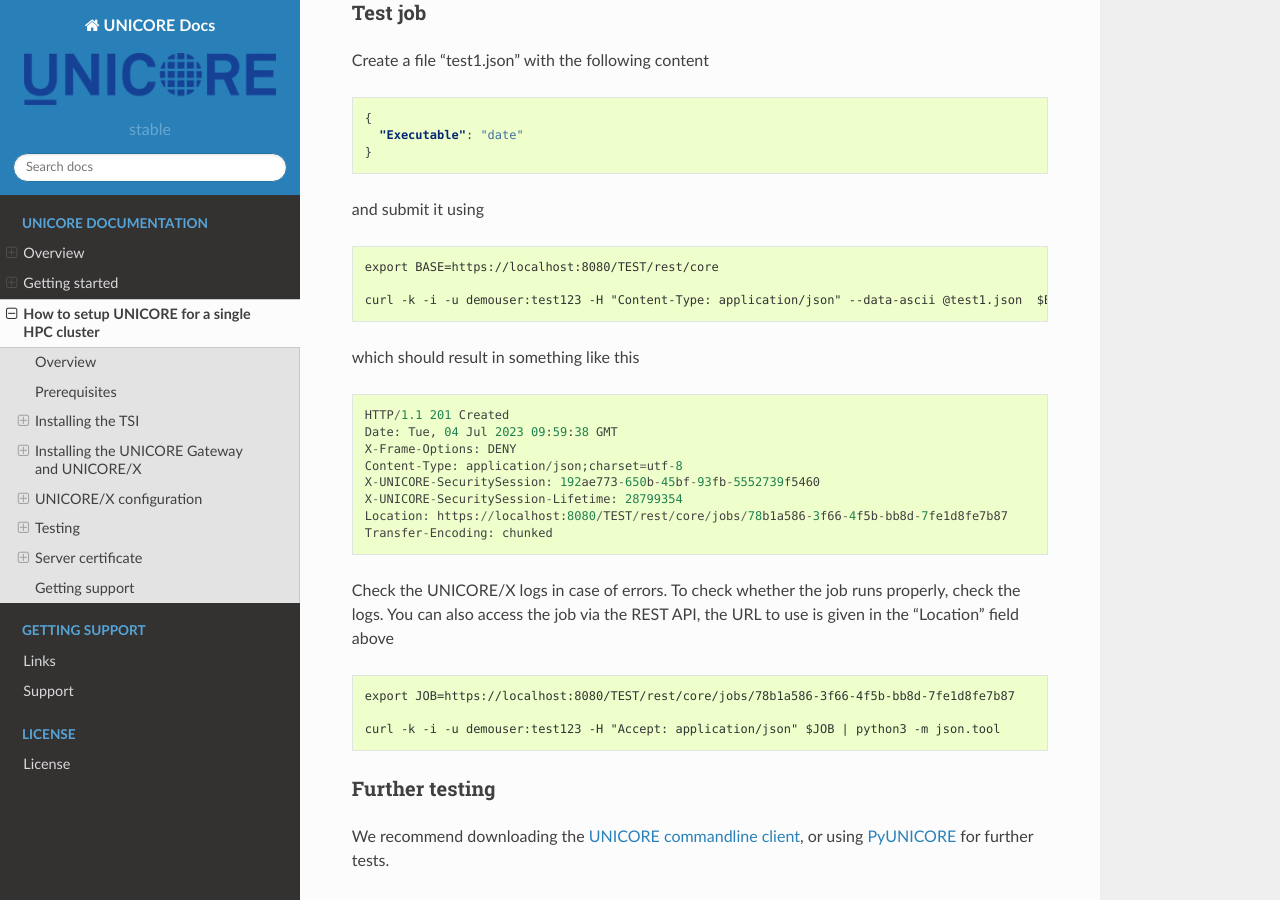
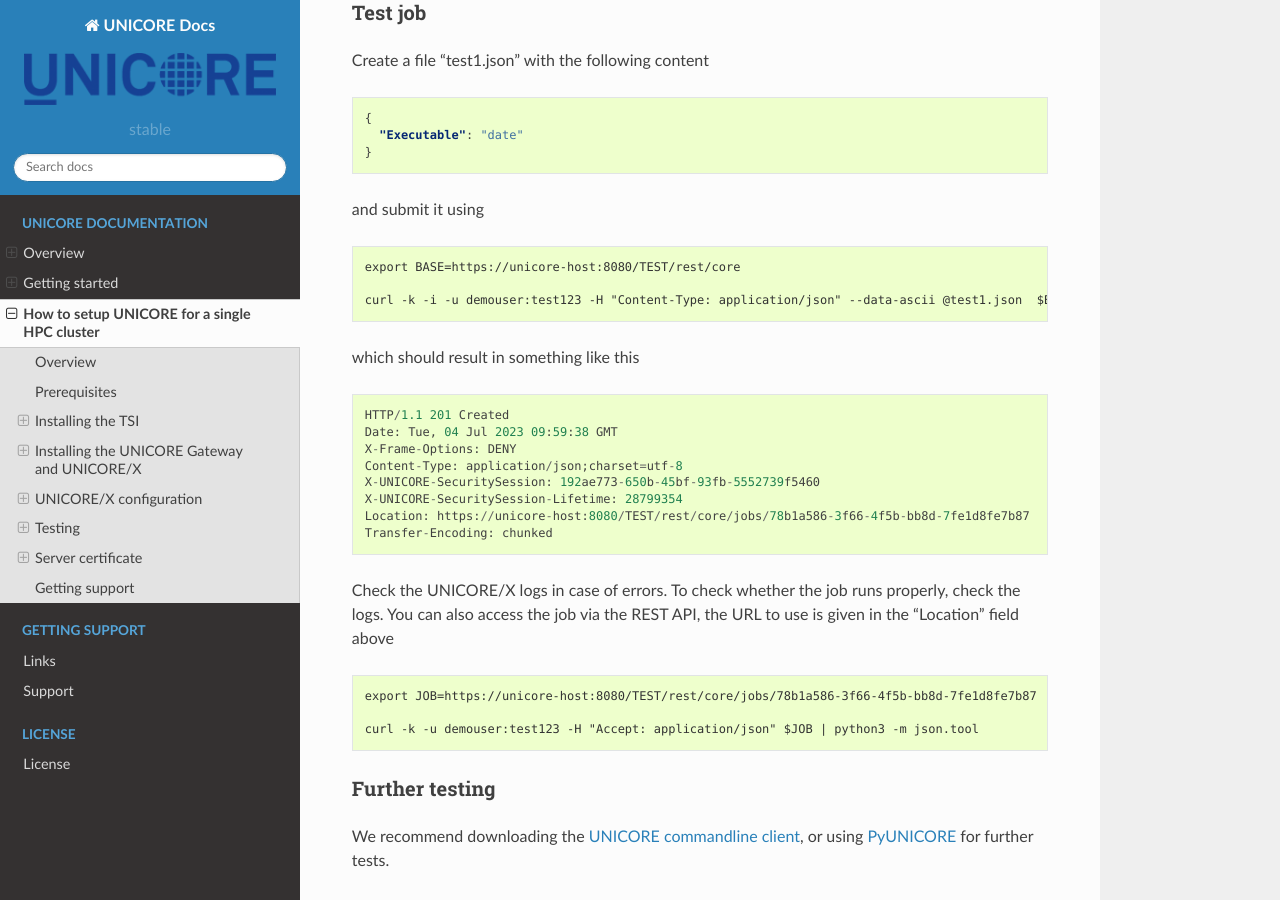
Before and after one commit to UNICORE-EU/unicore-docs, a Sphinx documentation site: the page built from source/howto-singlecluster.rst, in a window 1280 px wide and 900 px high, scrolled down 7067 px. Built offline with Sphinx 7.4.7 and the Read the Docs theme 2.0.0, drawn with Linux system fonts in a browser that asks for light colours; some of the changed lines change nothing that is shown; some of the changed text lies outside the part shown.

Commit message:
typos in testing examples

```diff
--- a/source/howto-singlecluster.rst
+++ b/source/howto-singlecluster.rst
@@ -317,7 +317,7 @@
 
 .. code:: console
 
-  export BASE=https://localhost:8080/TEST/rest/core
+  export BASE=https://unicore-host:8080/TEST/rest/core
 
   curl -k -u demouser:test123 -H "Accept: application/json" $BASE?fields=client | python3 -m json.tool
 
@@ -352,7 +352,7 @@
 
 .. code:: console
 
-  export BASE=https://localhost:8080/TEST/rest/core
+  export BASE=https://unicore-host:8080/TEST/rest/core
 
   curl -k -H "Accept: application/json" $BASE/factories/default_target_system_factory?fields=resources | python3 -m json.tool
 
@@ -388,7 +388,7 @@
 
 .. code:: console
 
-  export BASE=https://localhost:8080/TEST/rest/core
+  export BASE=https://unicore-host:8080/TEST/rest/core
 
   curl -k -i -u demouser:test123 -H "Content-Type: application/json" --data-ascii @test1.json  $BASE/jobs
 
@@ -402,7 +402,7 @@
   Content-Type: application/json;charset=utf-8
   X-UNICORE-SecuritySession: 192ae773-650b-45bf-93fb-5552739f5460
   X-UNICORE-SecuritySession-Lifetime: 28799354
-  Location: https://localhost:8080/TEST/rest/core/jobs/78b1a586-3f66-4f5b-bb8d-7fe1d8fe7b87
+  Location: https://unicore-host:8080/TEST/rest/core/jobs/78b1a586-3f66-4f5b-bb8d-7fe1d8fe7b87
   Transfer-Encoding: chunked
 
 Check the UNICORE/X logs in case of errors. To check whether the job runs properly, check the logs.
@@ -411,9 +411,9 @@
 
 .. code:: console
 
-  export JOB=https://localhost:8080/TEST/rest/core/jobs/78b1a586-3f66-4f5b-bb8d-7fe1d8fe7b87
+  export JOB=https://unicore-host:8080/TEST/rest/core/jobs/78b1a586-3f66-4f5b-bb8d-7fe1d8fe7b87
 
-  curl -k -i -u demouser:test123 -H "Accept: application/json" $JOB | python3 -m json.tool
+  curl -k -u demouser:test123 -H "Accept: application/json" $JOB | python3 -m json.tool
 
 
 Further testing
```
